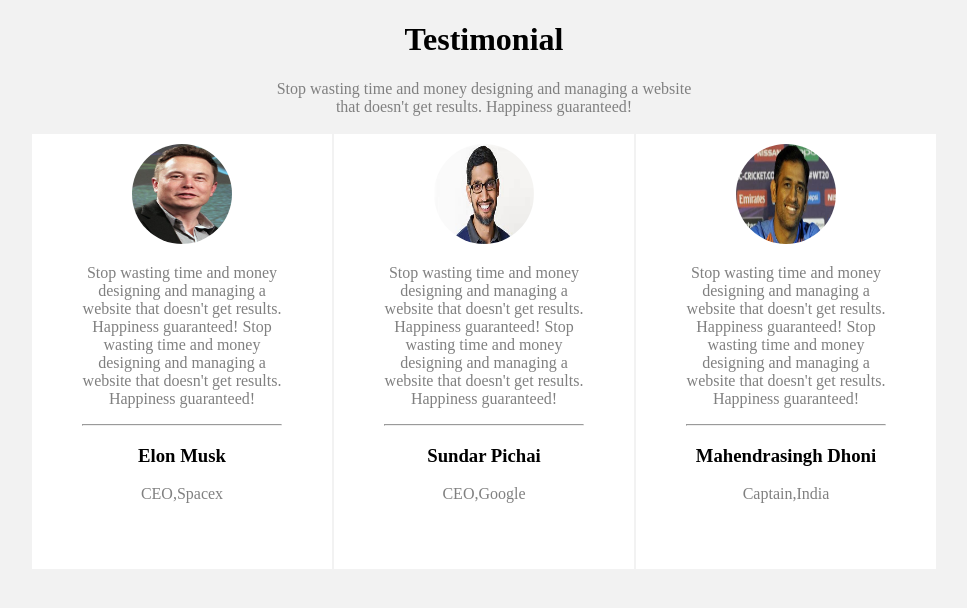
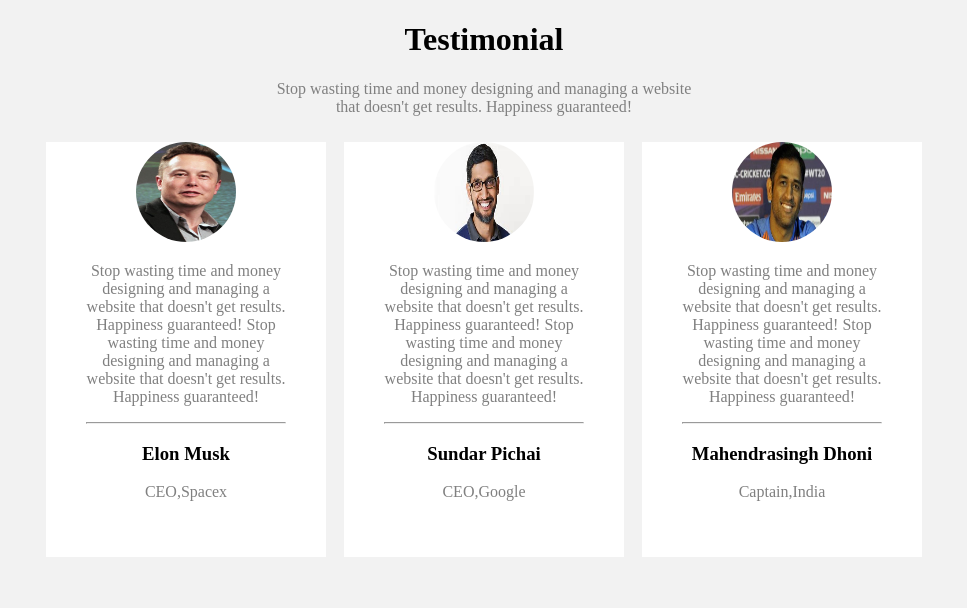
Before and after one commit to jay-piparava/cybercom-creation, a PHP site: page /html_practice2.html in a window 1280 px wide. Shown: the top 608 px of the page, without its empty margins (156-1123 px from the left). Run offline with PHP 8.4, Linux system fonts and the light colour scheme.

Commit message:
Some Changes in css file for better UI

```diff
--- a/coding/2020-01-11/html_practice2.css
+++ b/coding/2020-01-11/html_practice2.css
@@ -16,11 +16,13 @@ h3
 }
 td
 {
-  width: 200px;
-  height: 200px;
-  padding: 50px;
-  justify-content: space-around;
-  background-color: #ffffff;
+	width: 200px;
+  	height: 200px;
+  	padding: 40px;
+  	justify-content: space-around;
+  	background-color: #ffffff;
+	border: solid 8px #f2f2f2;
+
 }
 img
 {
```
